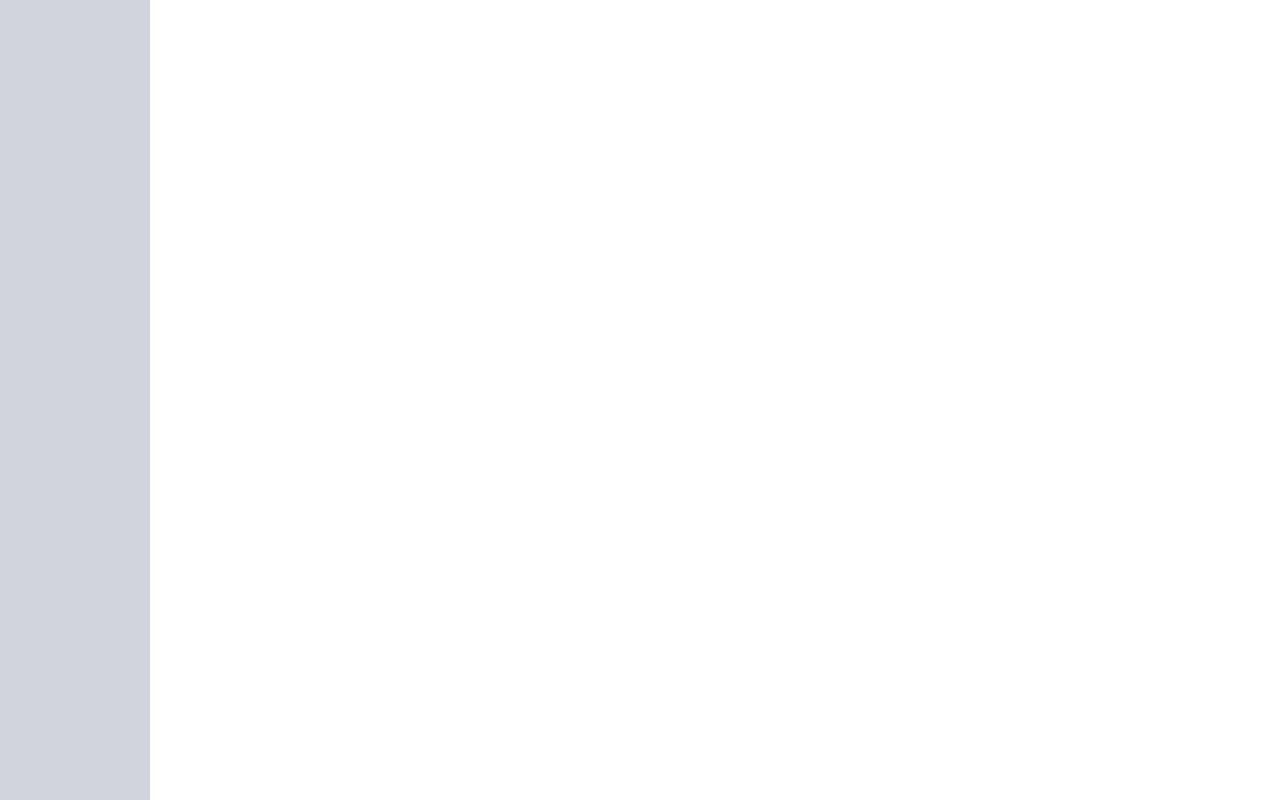
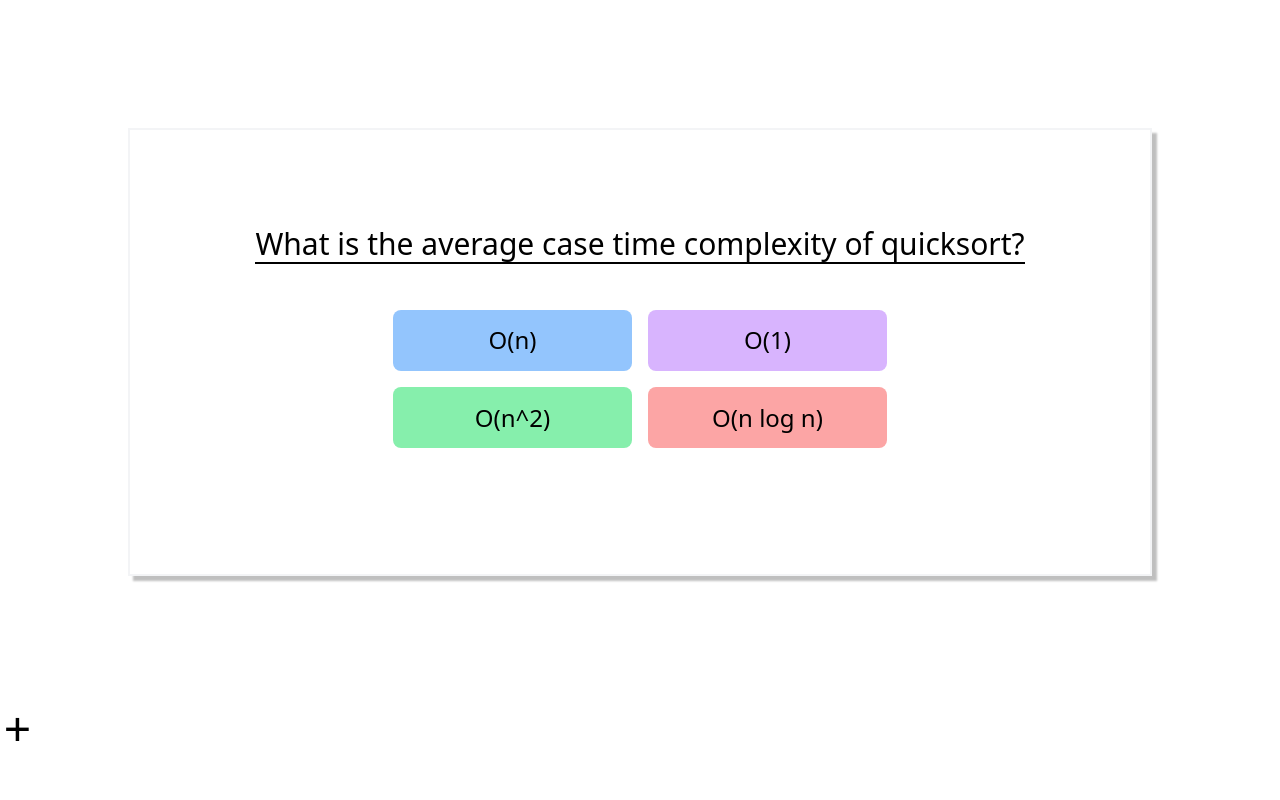
Before and after one commit to aidanhopper/hoot, a Next.js app: page /deck/create in a window 1280 px wide. Built offline with nearby package versions, Linux system fonts and the light colour scheme.

Commit message:
working on deck builder

```diff
--- a/app/api.tsx
+++ b/app/api.tsx
@@ -1,7 +1,7 @@
 'use server'
 
 import client from './client'
-import { Player, Session } from './types'
+import { Player } from './types'
 
 const genLobby = () => {
 
--- a/app/components/questioninstance.tsx
+++ b/app/components/questioninstance.tsx
@@ -4,16 +4,11 @@ import React, { useEffect, useState } from 'react';
 import AnswerButton from './answerbutton';
 import TimerBar from './timerbar';
 import QuestionScreen from './questionscreen';
-  import { useStopwatch } from 'react-timer-hook';
-
-type question = {
-  question: string;
-  answers: string[];
-  answer: number;
-}
+import { useStopwatch } from 'react-timer-hook';
+import { Question } from '../types';
 
 type QuestionInstanceProps = {
-  q: question,
+  q: Question,
   setAnswer: (num: number) => void
 }
 
@@ -37,9 +32,9 @@ const QuestionInstance = ({ q, setAnswer }: QuestionInstanceProps) => {
       <div className="flex-auto"/>
       <div className="flex-auto"/>
       <QuestionScreen
-        question={q['question']}
+        question={q.question}
         className="flex-auto"
-        answers={q['answers']}
+        answers={q.answers}
         selectedIndex={selectedIndex}
         setSelectedIndex={setSelectedIndex}
       />
--- a/app/deck.json
+++ b/app/deck.json
@@ -8,7 +8,7 @@
     {
       "question": "What was radiohead original called",
       "answers": ["on a friday", "fat sloppy knob", "last tuesday afternoon", "goober gophers"],
-      "answer": 1
+      "answer": 0
     },
     {
       "question": "What is the worst case time complexity of quicksort?",
--- a/app/deck/create/page.tsx
+++ b/app/deck/create/page.tsx
@@ -1,8 +1,86 @@
+import Deck from '../../deck.json';
+import { Question } from '../../types';
+
+type QuestionSlideProps = {
+  q: Question;
+}
+
+type TextboxProps = {
+  children?: JSX.Element;
+  className?: string;
+  id: string;
+}
+
 const CreateDeck = () => {
+
+  const qlist: Question[] = Deck.deck;
+
+  const Textbox = (props: TextboxProps) => {
+    const classes = `flex-auto m-2 rounded-lg content-center
+                     text-ellipsis overflow-hidden ${props.className}`;
+    return (
+      <div className={classes} id={props.id}
+        role="textbox" contentEditable="true" suppressContentEditableWarning={true}>
+        {props.children}
+      </div>
+    );
+  }
+
+  const AddButton = () => {
+    return (
+      <button className="text-5xl border-black w-[35px] text-center
+        hover:scale-[110%] duration-200 hover:text-blue-600">
+        +
+      </button>
+    );
+  }
+
+  const QuestionSlide = ({ q }: QuestionSlideProps) => {
+    return (
+      <div className="flex h-full flex-col">
+        <div className="flex-auto" />
+        <div className="flex-auto content-center m-auto ">
+          <Textbox id="textbox1" className="text-3xl min-w-[100px] border-b-2 rounded-none border-black">
+            {q.question as unknown as JSX.Element}
+          </Textbox>
+        </div>
+        <div className="flex-auto flex flex-col w-[50%] m-auto text-2xl">
+          <div className="flex flex-auto text-center ">
+            <Textbox className="bg-blue-300 w-1/2 rounded-full" id="textbox1">
+              {q.answers[0] as unknown as JSX.Element}
+            </Textbox>
+            <Textbox className="bg-purple-300 w-1/2 rounded-full" id="textbox1">
+              {q.answers[1] as unknown as JSX.Element}
+            </Textbox>
+          </div>
+          <div className="flex flex-auto text-center">
+            <Textbox className="bg-green-300 w-1/2 rounded-full" id="textbox1">
+              {q.answers[2] as unknown as JSX.Element}
+            </Textbox>
+            <Textbox className="bg-red-300 w-1/2 rounded-full" id="textbox1">
+              {q.answers[3] as unknown as JSX.Element}
+            </Textbox>
+          </div>
+        </div>
+        <div className="flex-auto" />
+        <div className="flex-auto" />
+      </div>
+    );
+  }
+
   return (
-    <div className="bg-white h-screen font-sans overflow-hidden">
+    <div className="bg-white h-screen content-center font-sans overflow-hidden">
       <div className="flex flex-col">
-        <div className="flex-auto w-[150px] h-screen bg-gray-300">
+        <div className="flex-none">
+        </div>
+        <div className="flex-auto flex flex-col h-screen container m-auto">
+          <div className="flex-auto bg-white h-[50%] shadow-[5px_5px_2px_rgb(0,0,0,0.25)]
+            m-32 border-gray-100 border-2">
+            <QuestionSlide q={qlist[0]} />
+          </div>
+          <div className="flex-auto ">
+            <AddButton />
+          </div>
         </div>
       </div>
     </div>
--- a/app/layout.tsx
+++ b/app/layout.tsx
@@ -5,8 +5,8 @@ import "./globals.css";
 const inter = Inter({ subsets: ["latin"] });
 
 export const metadata: Metadata = {
-  title: "Create Next App",
-  description: "Generated by create next app",
+  title: "HOOT",
+  description: "MY AMAZING QUIZ SITE CLICK MEEEEEE",
 };
 
 export default function RootLayout({
--- a/app/types.tsx
+++ b/app/types.tsx
@@ -3,7 +3,7 @@ type Player = {
   score: number;
 }
 
-type Session = {
+type Lobby = {
   lobby: string;
   players: Player[];
   started: boolean;
@@ -12,7 +12,7 @@ type Session = {
 type Question = {
   question: string,
   answer: number,
-  questions: string[],
+  answers: string[],
 }
 
 type Deck = {
@@ -20,4 +20,4 @@ type Deck = {
   questions: Question[],
 }
 
-export type { Player, Session, Deck, Question };
+export type { Player, Lobby, Deck, Question };
```
